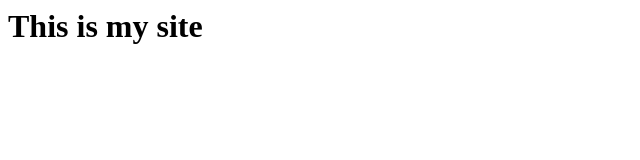
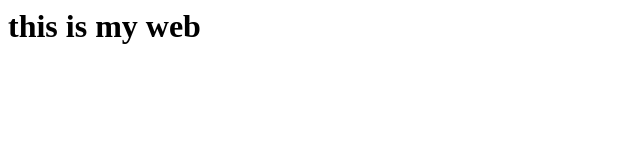
Before and after one commit to foleric/script, a plain HTML site: page index.html in a window 1280 px wide. Shown: the whole page, without its empty margins (0-640 px from the left). Drawn offline with Linux system fonts and the light colour scheme.

Commit message:
new file

```diff
--- a/index.html
+++ b/index.html
@@ -1 +1 @@
-<h1>This is my site</h1>
+<h1>this is my web</h1>
```
